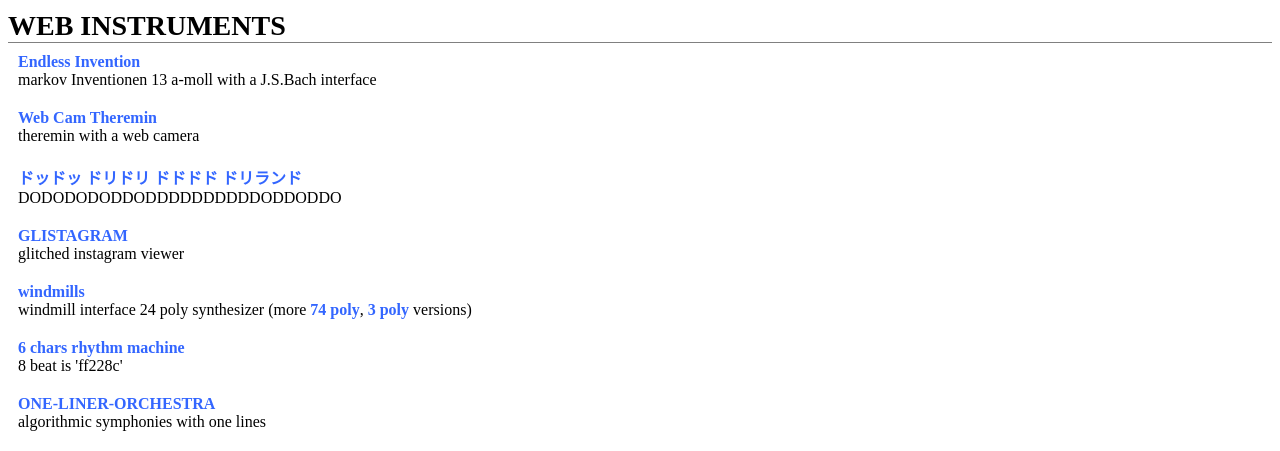
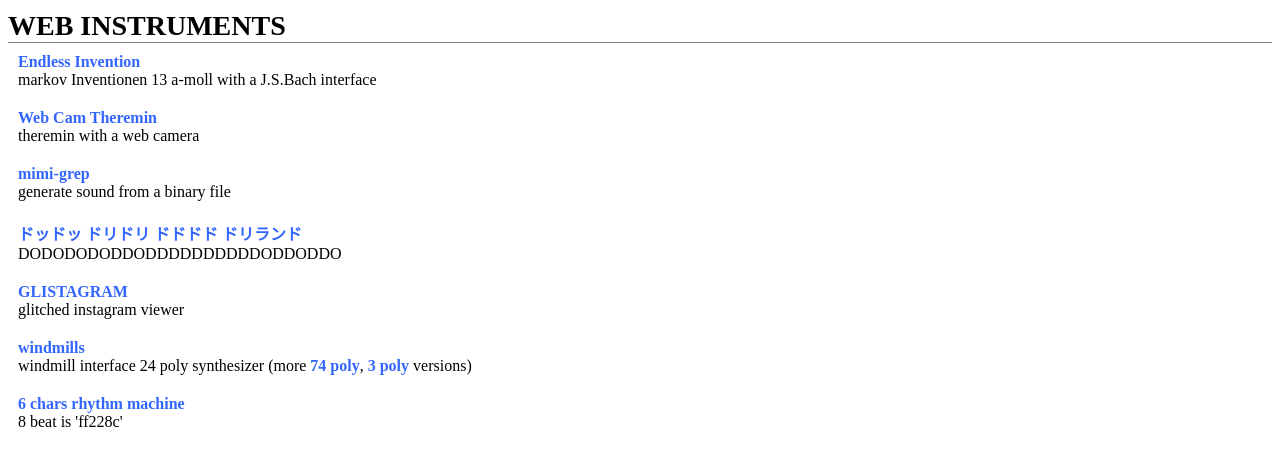
Before and after one commit to mohayonao/mohayonao.herokuapp.com, a web app: file views/index.html in a window 1280 px wide. Shown: the part 192-643 px from the top of the page. Run offline with its HTML, style and script files only (its server is not run), Linux system fonts and the light colour scheme.

Commit message:
update: mimi

```diff
--- a/views/index.html
+++ b/views/index.html
@@ -32,6 +32,10 @@
       <div>
         <a href="/theremin">Web Cam Theremin</a><br>
         theremin with a web camera
+      </div>
+      <div>
+        <a href="/mimi">mimi-grep</a><br>
+        generate sound from a binary file
       </div>
       <div>
         <a href="/d">ドッドッ ドリドリ ドドドド ドリランド</a><br>
```
